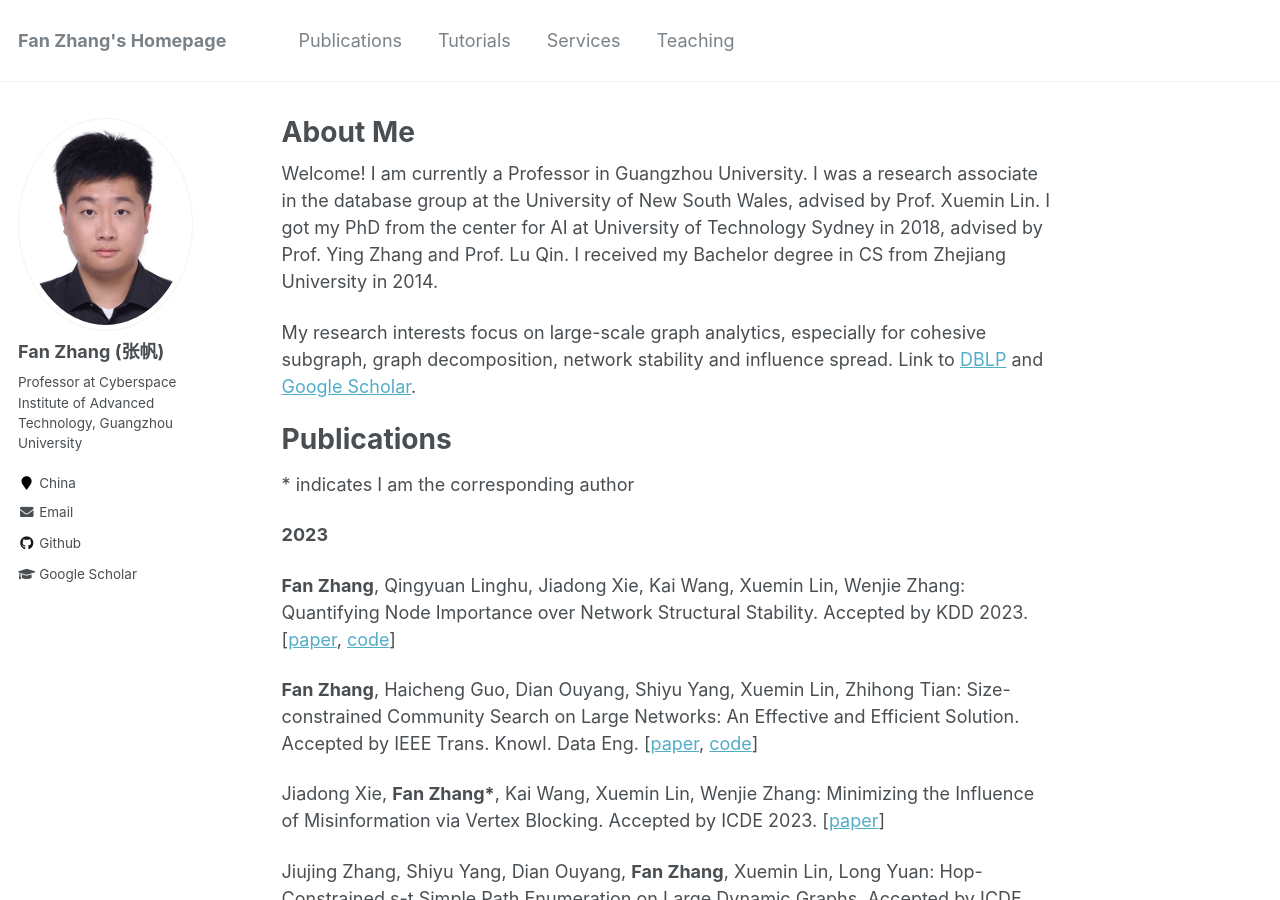
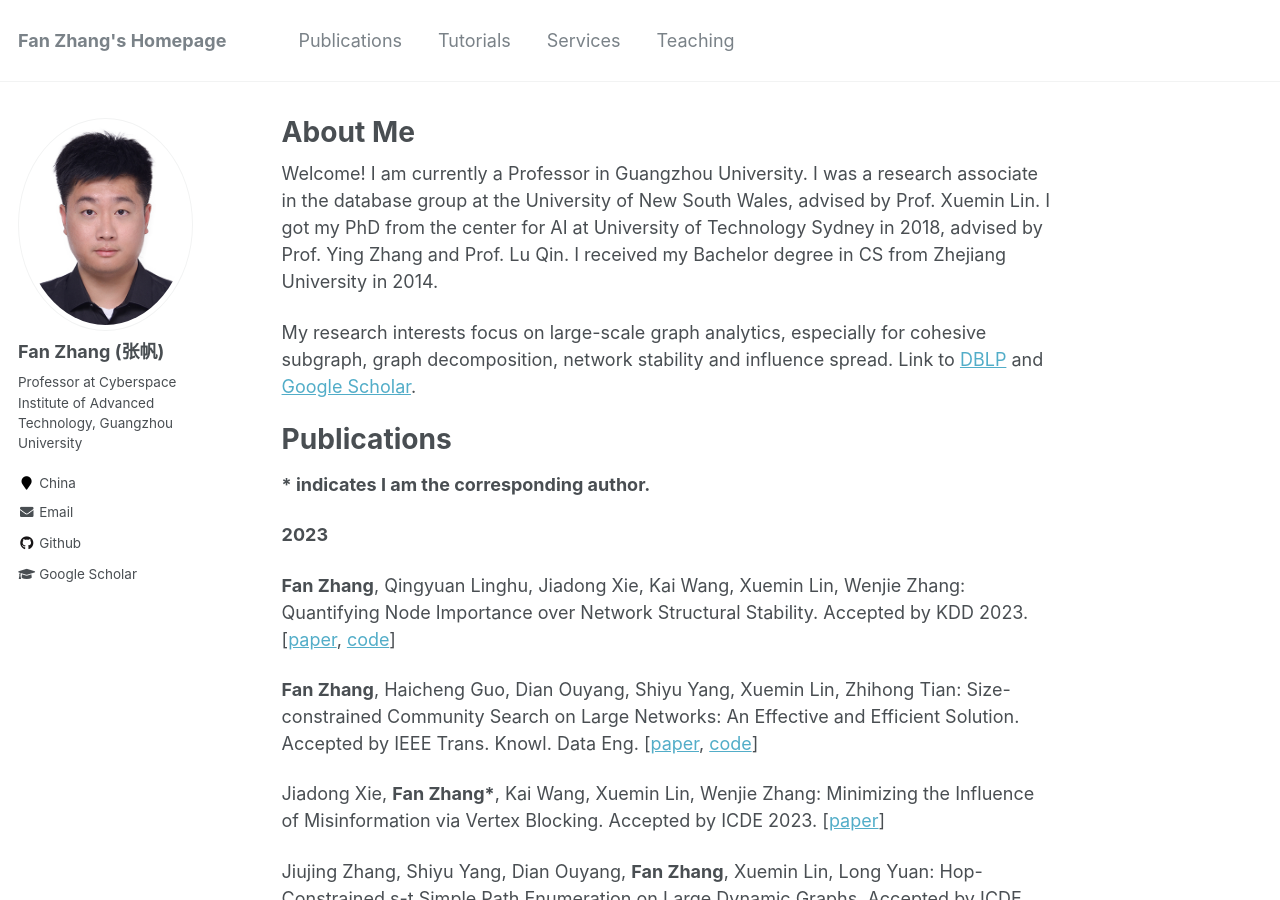
Before and after one commit to fanzhangcs/fanzhangcs.github.io, a Jekyll site: the page built from _pages/about.md, in a window 1280 px wide and 900 px high. Built offline with Jekyll 4.4.1, drawn with Linux system fonts in a browser that asks for light colours.

```diff
--- a/_pages/about.md
+++ b/_pages/about.md
@@ -15,7 +15,7 @@ Link to [DBLP](https://dblp.uni-trier.de/pid/21/3626-36.html) and [Google Schola
 
 Publications
 ======
-\* indicates I am the corresponding author
+**\* indicates I am the corresponding author.**
 
 **2023**
 
```
